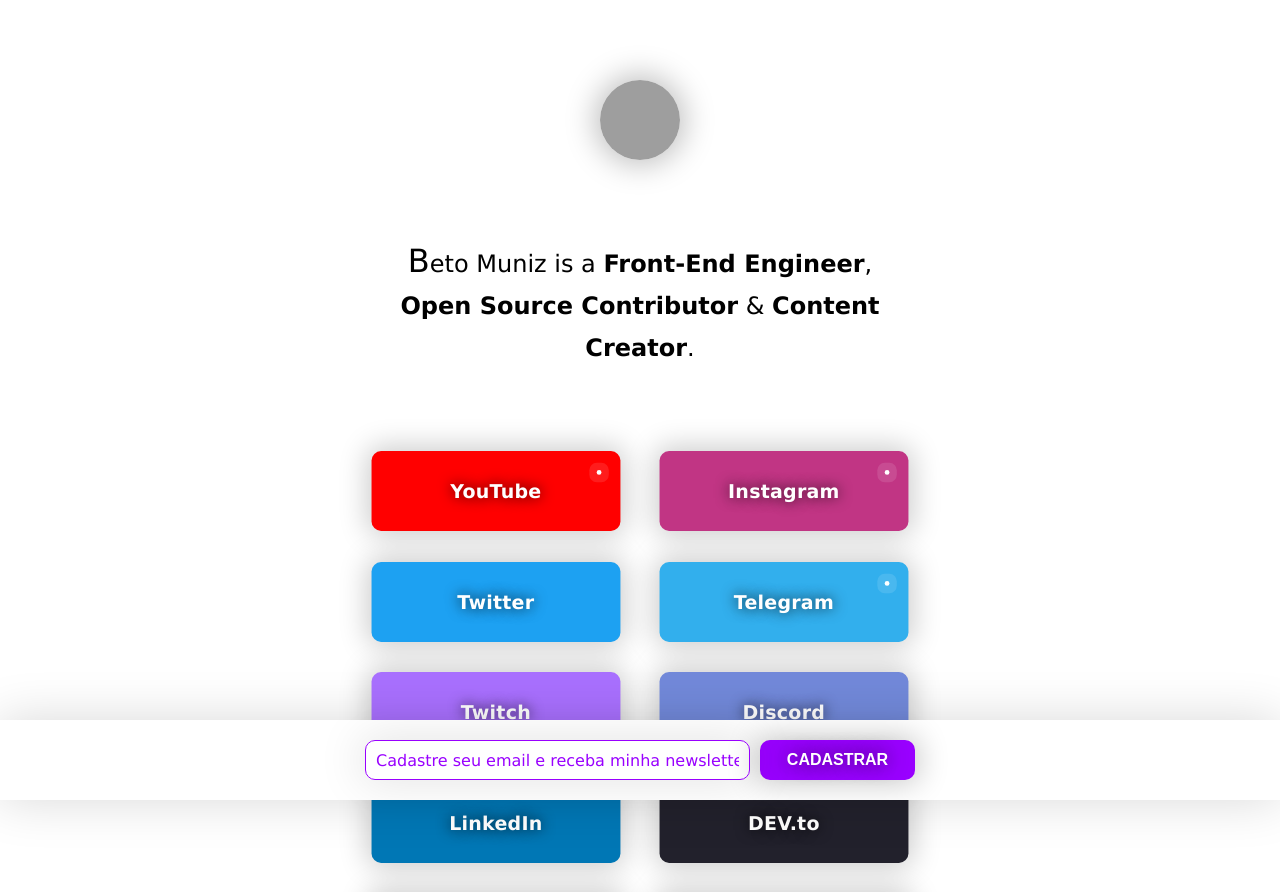
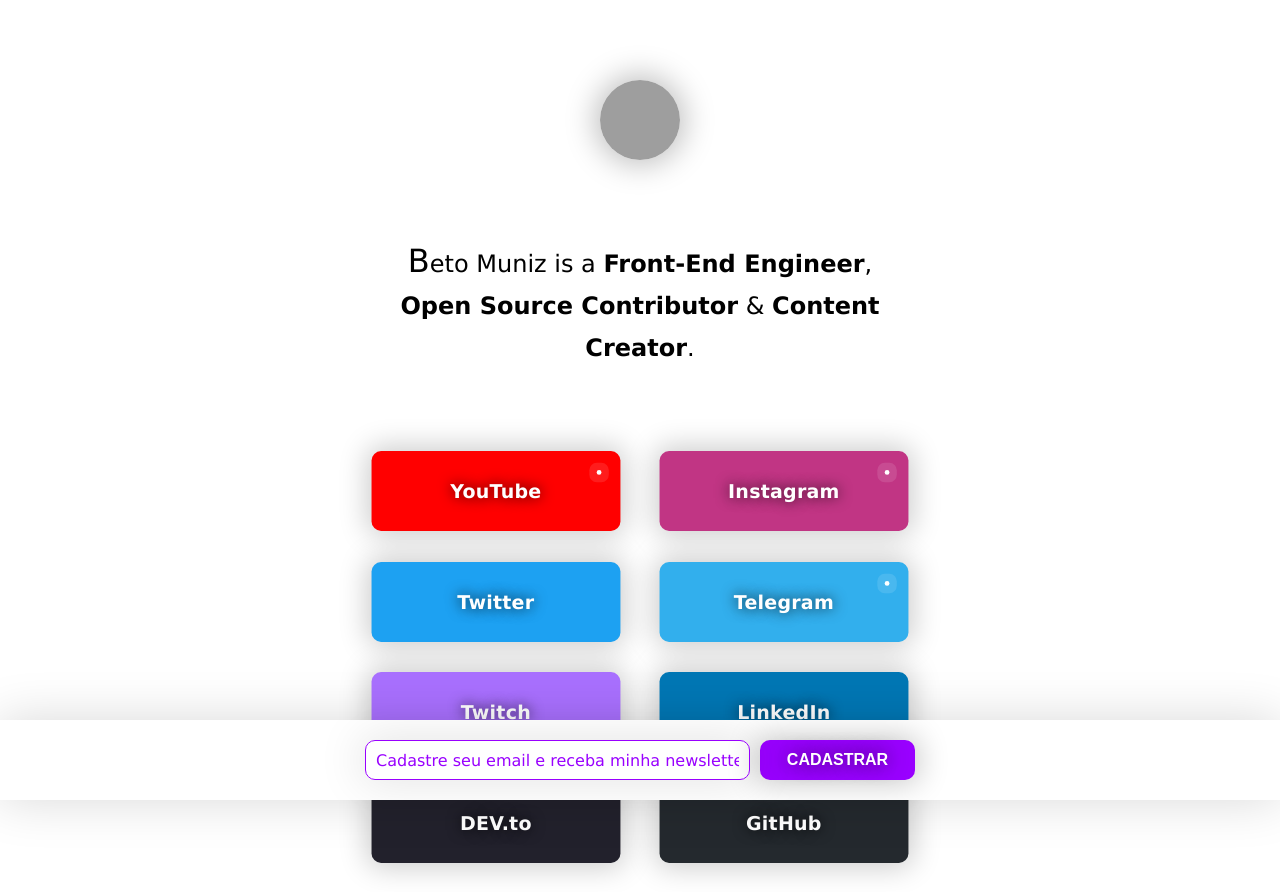
Before and after one commit to obetomuniz/betomuniz.com, a Next.js app: page /links in a window 1280 px wide. Shown: the top 892 px of the page. Built offline with nearby package versions, Linux system fonts and the light colour scheme; grey boxes are pictures that could not be loaded.

Commit message:
Remove Facebook/Discord for now

```diff
--- a/src/pages/links/index.js
+++ b/src/pages/links/index.js
@@ -59,14 +59,6 @@
   {
     theme: {
       color: `WHITE_COLOR`,
-      bg: `DISCORD_COLOR`,
-    },
-    text: "Discord",
-    href: "https://beto.im/discord",
-  },
-  {
-    theme: {
-      color: `WHITE_COLOR`,
       bg: `LINKEDIN_COLOR`,
     },
     text: "LinkedIn",
@@ -87,14 +79,6 @@
     },
     text: "GitHub",
     href: "https://github.com/obetomuniz",
-  },
-  {
-    theme: {
-      color: `WHITE_COLOR`,
-      bg: `FACEBOOK_COLOR`,
-    },
-    text: "Facebook",
-    href: "https://facebook.com/obetomuniz",
   },
 ];
 
```
